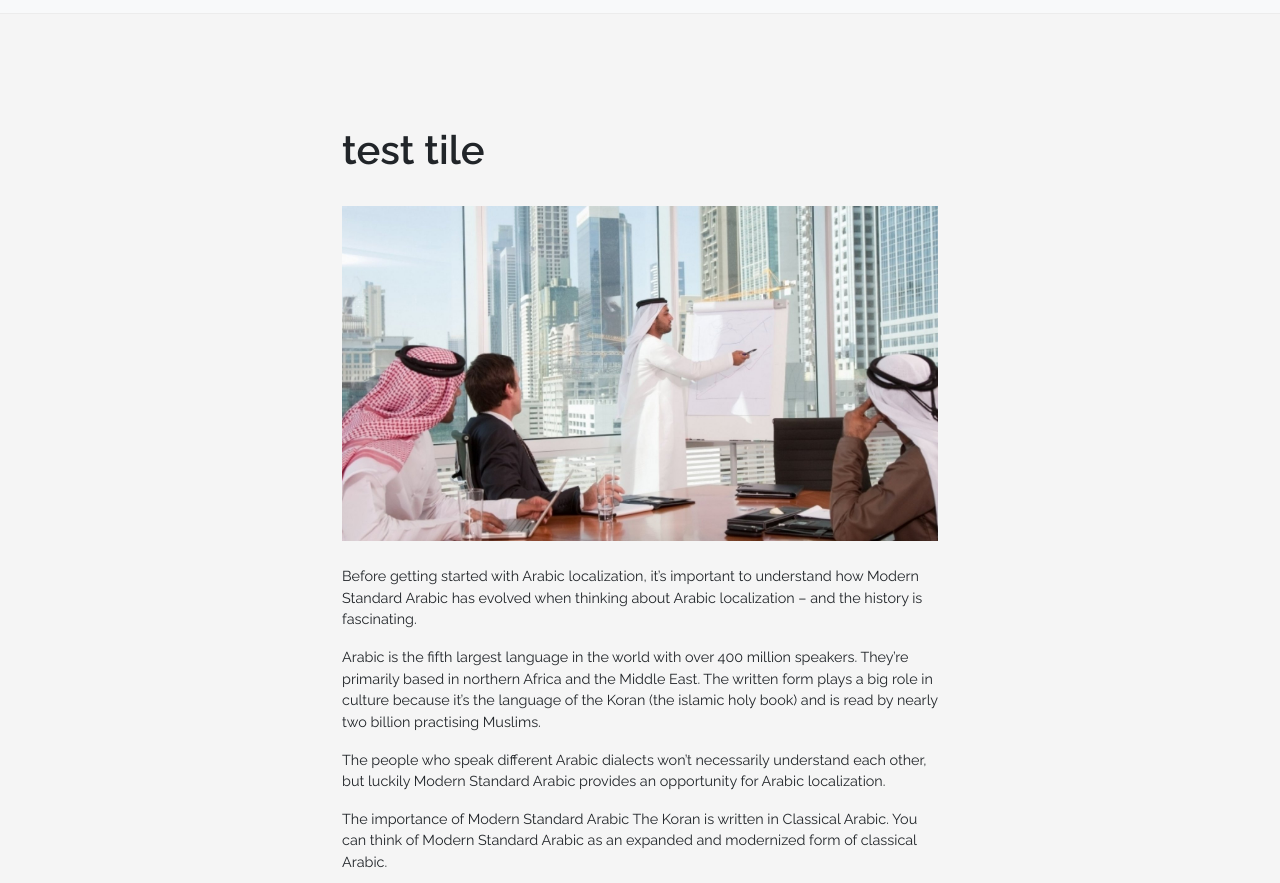
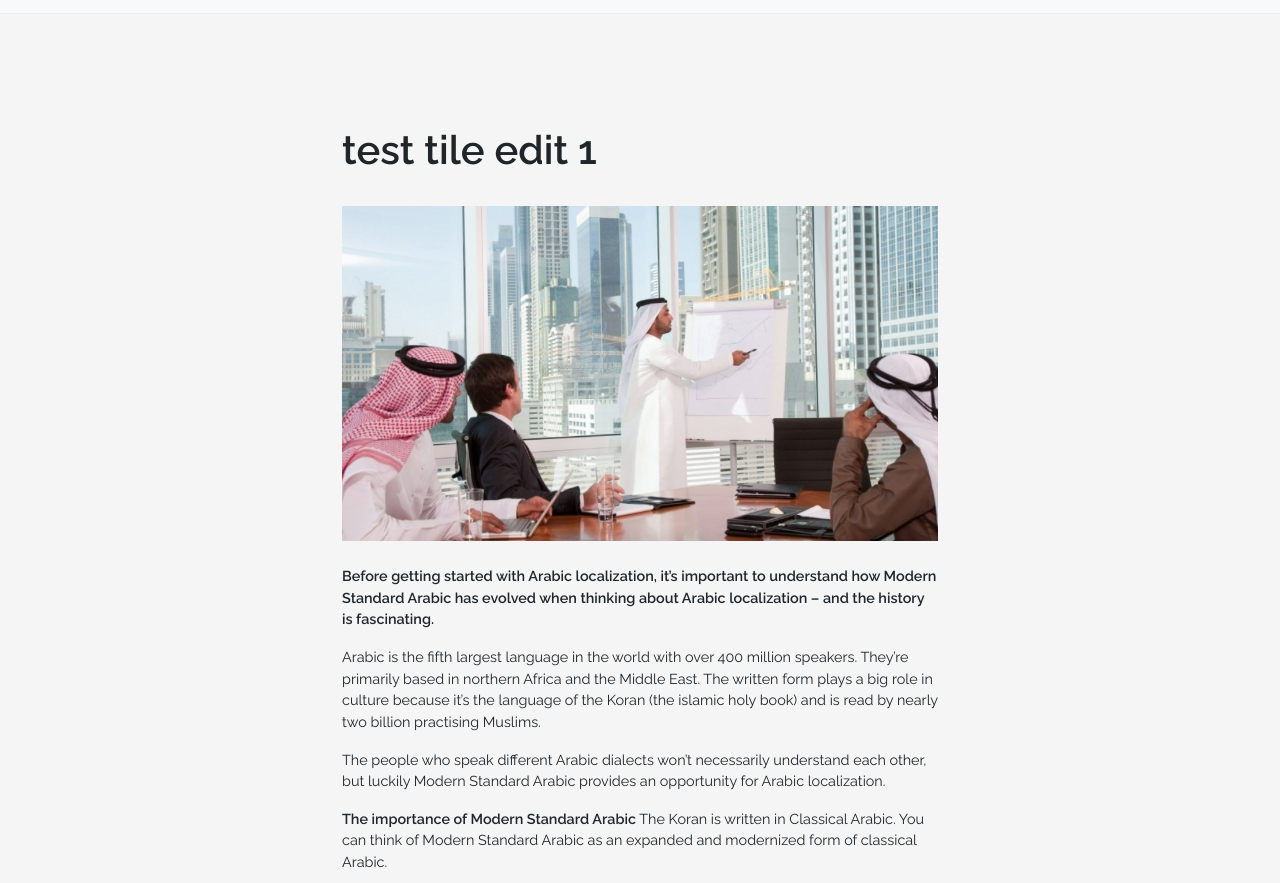
Before and after one commit to ilyaselh/agency, an Eleventy site: page src/blog/test-title.md in a window 1280 px wide. Shown: the part 69-952 px from the top of the page. Built offline with nearby package versions, Linux system fonts and the light colour scheme; Eleventy itself is replaced by a stand-in of ours; files that its build step writes are made by us from their sources.

Commit message:
Update Blog “test-title”

```diff
--- a/src/blog/test-title.md
+++ b/src/blog/test-title.md
@@ -1,22 +1,21 @@
 ---
-title: test tile
+title: test tile edit 1
 thumbnail: /img/1.jpg
 tags: post
+desc: this is descruiption
 ---
-Before getting started with Arabic localization, it’s important to understand how Modern Standard Arabic has evolved when thinking about Arabic localization – and the history is fascinating.
+**Before getting started with Arabic localization, it’s important to understand how Modern Standard Arabic has evolved when thinking about Arabic localization – and the history is fascinating.**
 
 Arabic is the fifth largest language in the world with over 400 million speakers. They’re primarily based in northern Africa and the Middle East. The written form plays a big role in culture because it’s the language of the Koran (the islamic holy book) and is read by nearly two billion practising Muslims.
 
 The people who speak different Arabic dialects won’t necessarily understand each other, but luckily Modern Standard Arabic provides an opportunity for Arabic localization.
 
-
-The importance of Modern Standard Arabic
+**The importance of Modern Standard Arabic**
 The Koran is written in Classical Arabic. You can think of Modern Standard Arabic as an expanded and modernized form of classical Arabic.
 
 MSA has an expanded vocabulary and is used in books, the media etc. Modern Standard Arabic is the most popular of the two writing forms and is universal in Arabic-speaking nations. People don’t speak Modern Standard Arabic in everyday life, but it is used for formal speech.
 
 This is particularly helpful to allow the speakers of different dialects to do business. The use of Modern Standard Arabic online has helped develop and homogenize the language. It’s the twelfth most popular language on the internet, accounting for around 1% of websites. Media outlets like Al-Jazeera play an important role too.
-
 
 The development of Modern Standard Arabic’s vocabulary
 Modern Standard Arabic is important to translations because its expanded vocabulary means you can translate words that are important to apps and software.
@@ -25,7 +24,6 @@ New words are based on components of Arabic words or adopted from European langu
 
 This has led to technical translations like صف المُطلق for “absolute zero” (the lowest temperature possible). صف المُطلق literally translates as “absolute row”, but has been defined by technical dictionary ARABTERM.
 
-
 Developing a termbase for Arabic translations
 Termbases record key phrases with their meaning and translation, helping create accurate and consistent translations.
 
@@ -33,7 +31,6 @@ We recommend creating a termbase when you start the translation and localization
 
 The answers won’t always be readily available but creating termbase entries provides an opportunity to discuss and define your approach.
 
-
 Getting started with localization
 Modern Standard Arabic provides a helpful base for Arabic translation. It’s widely used for writing and an important business language.
 
```
